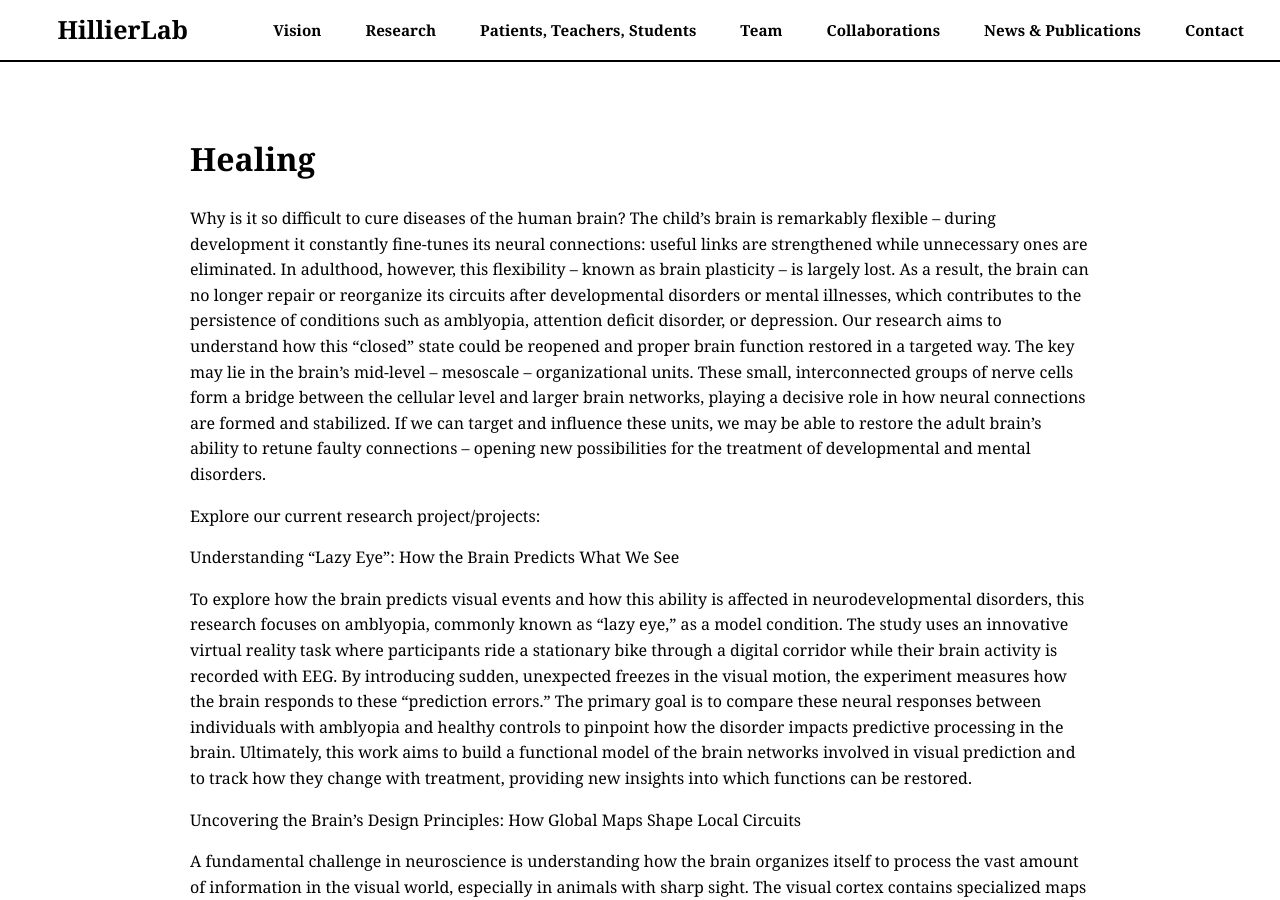
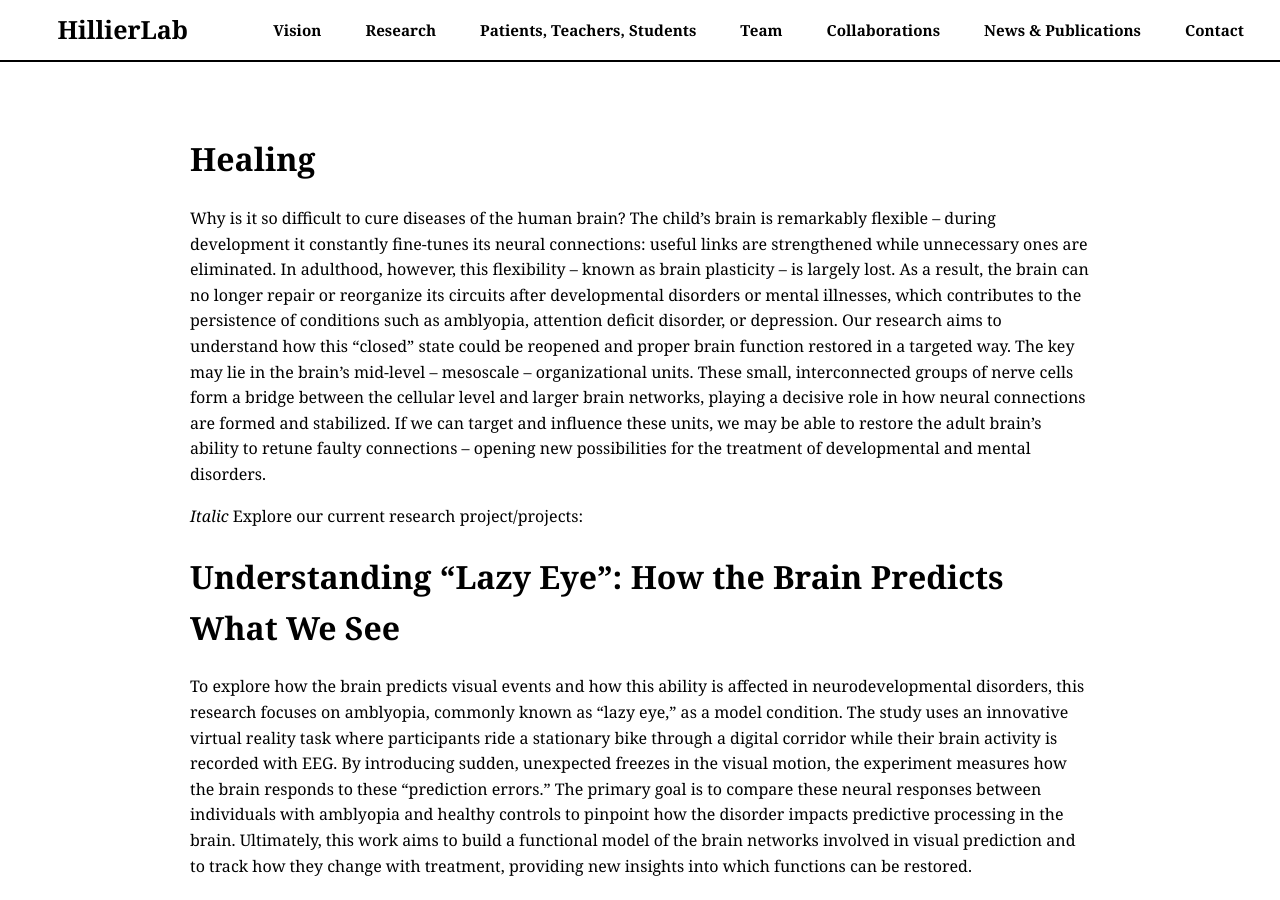
Before and after one commit to dzsano/rottenbillerdavid.github.io, a Jekyll site: the page built from healing.md, in a window 1280 px wide and 900 px high. Built offline with Jekyll 4.4.1, drawn with Linux system fonts in a browser that asks for light colours.

Commit message:
Update healing.md

```diff
--- a/healing.md
+++ b/healing.md
@@ -8,17 +8,17 @@ The child’s brain is remarkably flexible – during development it constantly
 Our research aims to understand how this “closed” state could be reopened and proper brain function restored in a targeted way. The key may lie in the brain’s mid-level – mesoscale – organizational units. These small, interconnected groups of nerve cells form a bridge between the cellular level and larger brain networks, playing a decisive role in how neural connections are formed and stabilized.
 If we can target and influence these units, we may be able to restore the adult brain’s ability to retune faulty connections – opening new possibilities for the treatment of developmental and mental disorders.
 
-Explore our current research project/projects:
+*Italic* Explore our current research project/projects:
 
-Understanding "Lazy Eye": How the Brain Predicts What We See
+# Understanding "Lazy Eye": How the Brain Predicts What We See
 
 To explore how the brain predicts visual events and how this ability is affected in neurodevelopmental disorders, this research focuses on amblyopia, commonly known as "lazy eye," as a model condition. The study uses an innovative virtual reality task where participants ride a stationary bike through a digital corridor while their brain activity is recorded with EEG. By introducing sudden, unexpected freezes in the visual motion, the experiment measures how the brain responds to these "prediction errors." The primary goal is to compare these neural responses between individuals with amblyopia and healthy controls to pinpoint how the disorder impacts predictive processing in the brain. Ultimately, this work aims to build a functional model of the brain networks involved in visual prediction and to track how they change with treatment, providing new insights into which functions can be restored.
 
-Uncovering the Brain's Design Principles: How Global Maps Shape Local Circuits
+# Uncovering the Brain's Design Principles: How Global Maps Shape Local Circuits
 
 A fundamental challenge in neuroscience is understanding how the brain organizes itself to process the vast amount of information in the visual world, especially in animals with sharp sight. The visual cortex contains specialized maps for different stimulus features, such as an object's location in space and its orientation, but how these maps are arranged in three dimensions and interact has been poorly understood. This research employs high-resolution functional ultrasound imaging (fUSI), a technique that allows for detailed 3D mapping of brain activity across multiple scales—from entire cortical areas down to fine-grained functional structures. The key finding is that the brain's large-scale map for visual space directly shapes the local patterns of neurons that detect orientation. This discovery provides crucial insight into the design principles of the visual system, explaining how it balances the need for a continuous global picture with the processing of fine local details.
 
-High-Resolution 3D Brain Mapping with Functional Ultrasound Imaging
+# High-Resolution 3D Brain Mapping with Functional Ultrasound Imaging
 
 A persistent challenge in neuroscience is that traditional imaging techniques force a difficult trade-off: they can capture either high-resolution detail over a very small area or a broad view with low resolution. This limitation has made it difficult to fully map the intricate, three-dimensional 'mesoscale' architecture of the visual cortex, where complex circuits for processing sight are organized. To overcome this hurdle, this research employs a novel 3D functional ultrasound imaging (fUSI) method, a cutting-edge approach designed to generate high-resolution maps of brain activity across large volumes with excellent temporal precision, effectively resolving the classic trade-off. Applying this technique to the cat's visual cortex, the study has successfully created detailed 3D reconstructions of functional maps for retinotopy and orientation preference, and has even identified specific features like orientation singularities, also known as pinwheels. This work provides an unprecedented window into the complex organization of neural circuits, significantly advancing our ability to understand how the brain processes visual information.
 
```
